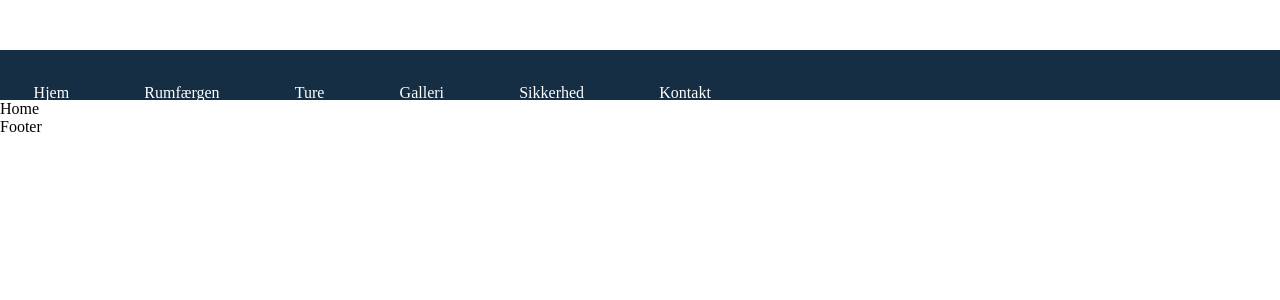
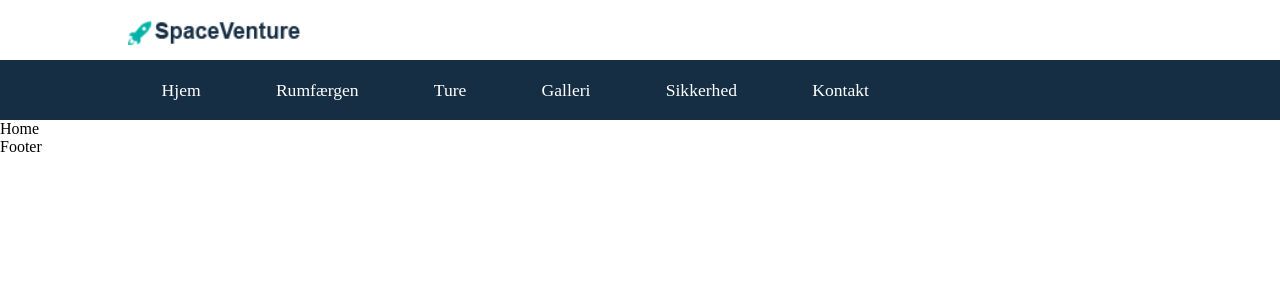
Before and after one commit to Jacfrederiksen/spaceventuresite, a React (Create React App) app: page / in a window 1280 px wide. Shown: the top 300 px of the page. Built offline with nearby package versions, Linux system fonts and the light colour scheme.

Commit message:
Stadig navbar

```diff
--- a/src/App.jsx
+++ b/src/App.jsx
@@ -16,7 +16,7 @@ import AdminHome from './admin/pages/home/AdminHome'
 
 function App() {
   return (
-    <div className="App">
+    <div className="app">
       <Routes>
         <Route path="/" element={<Layout/>}>
           <Route index element ={<Home />}/>
--- a/src/App.scss
+++ b/src/App.scss
@@ -0,0 +1,5 @@
+*{
+    box-sizing: border-box;
+    margin: 0;
+    padding: 0;
+}
--- a/src/components/layout/layout.module.scss
+++ b/src/components/layout/layout.module.scss
@@ -1,6 +1 @@
 @import './../../global.scss';
-
-body{
-    margin: 0;
-    padding: 0;
-}
--- a/src/components/layout/navigation/Navigation.jsx
+++ b/src/components/layout/navigation/Navigation.jsx
@@ -17,9 +17,10 @@ const Navigation = () => {
             <span className="line lineTwo"></span>
             <span className="line lineThree"></span>
           </div>
+        </div>
         <div className="navigation_top_center">
           <Link to="/">
-              <img src="" alt="" />
+            <img src="assets/img/logo.png" alt="" />
           </Link>
         </div>
         <div className="navigation_top_right">
@@ -30,11 +31,9 @@ const Navigation = () => {
           </div>
         </div>
       </div>
-      </div>
       <div className="navigation_bottom">
         <div
-          className={showMenu ? "navigation_links active" : "navigation_links"}
-        >
+          className={showMenu ? "navigation_links active" : "navigation_links"}>
           <ul>
             <li>
               <NavLink to="/">Hjem</NavLink>
--- a/src/components/layout/navigation/navigation.scss
+++ b/src/components/layout/navigation/navigation.scss
@@ -6,34 +6,47 @@
   color: whitesmoke;
 
   @include mobile {
-    background-color: rgb(0, 0, 0);
     flex-direction: column;
     align-items: flex-start;
   }
 
   .navigation_top {
     background-color: #ffffff;
-    height: 50px;
+    height: 60px;
+    width: 100%;
+    display: grid;
+    grid-template-columns: 1fr 1fr 1fr;
+    grid-template-rows: 1fr;
+    padding: 0px 10%;
+
+    @include mobile{
+      padding: 0 15px;
+    }
+
+    .navigation_top_left{
+      display: none;
+      justify-content: flex-end;
+      align-items: center;
+
+      @include mobile{
+        display: flex;
+      }
 
       .toggle {
-      display: none;
+            display: flex;
             position: absolute;
-      top: 0;
-      right: 0;
+            top: 10px;
+            left: 15px;
             flex-direction: column;
             justify-content: space-between;
             width: 32px;
             height: 25px;
             cursor: pointer;
 
-      @include mobile {
-        display: flex;
-      }
-
             .line {
               height: 3px;
               width: 100%;
-        background-color: #ffffff;
+              background-color: black;
               border-radius: 10px;
               transition: all 0.7s ease;
               transform-origin: left;
@@ -44,24 +57,82 @@
             }
 
             &.change .lineTwo {
-        transform: translateX(-10px);
+              transform: translateX(10px);
             }
 
             &.change .lineThree {
-        transform: translateX(-20px);
+              transform: translateX(20px);
             }
           }
     }
 
+    .navigation_top_center{
+      grid-column: 1/2;
+      display: flex;
+      align-items: center;
+      padding-top: 10px;
+
+      img{
+        width: 230px;
+      }
+
+      @include mobile{
+        grid-column: 2/3;
+      }
+    }
+
+    .navigation_top_right{
+      display: flex;
+      justify-content: flex-end;
+      align-items: center;
+
+
+      .navigation_dot_con{
+        display: none;
+        flex-direction: column;
+        cursor: pointer;
+
+        @include mobile {
+          display: flex;
+        }
+
+        .dot{
+          background-color: black;
+          height: 8px;
+          width: 8px;
+          border-radius: 50%;
+          display: inline-block;
+          margin: 1.5px;
+        }
+      }
+    }
+
+
+
+  }
+
   .navigation_bottom {
+    display: flex;
     background-color: $prussian-blue-2;
-    height: 50px;
+    height: 60px;
+    padding: 0px 10%;
+
+    @include mobile {
+      display: flex;
+      height: 0;
+      padding: 0;
+    }
 
     .navigation_links {
+      display: flex;
+      justify-content: center;
+      transition: all 1s ease;
+
       @include mobile {
         width: 100%;
         overflow: hidden;
         height: 0;
+        background-color: $prussian-blue-2;
 
         &.active {
           height: 300px;
@@ -82,14 +153,10 @@
         }
 
         li {
-          transition: padding 1s ease;
+          font-size: 1.1rem;
 
           @include mobile {
             text-align: center;
-          }
-
-          &:hover {
-            background-color: rgba($color: #ffffff, $alpha: 0.5);
           }
         }
 
```
Lines whose indentation alone changed are shown as unchanged.
